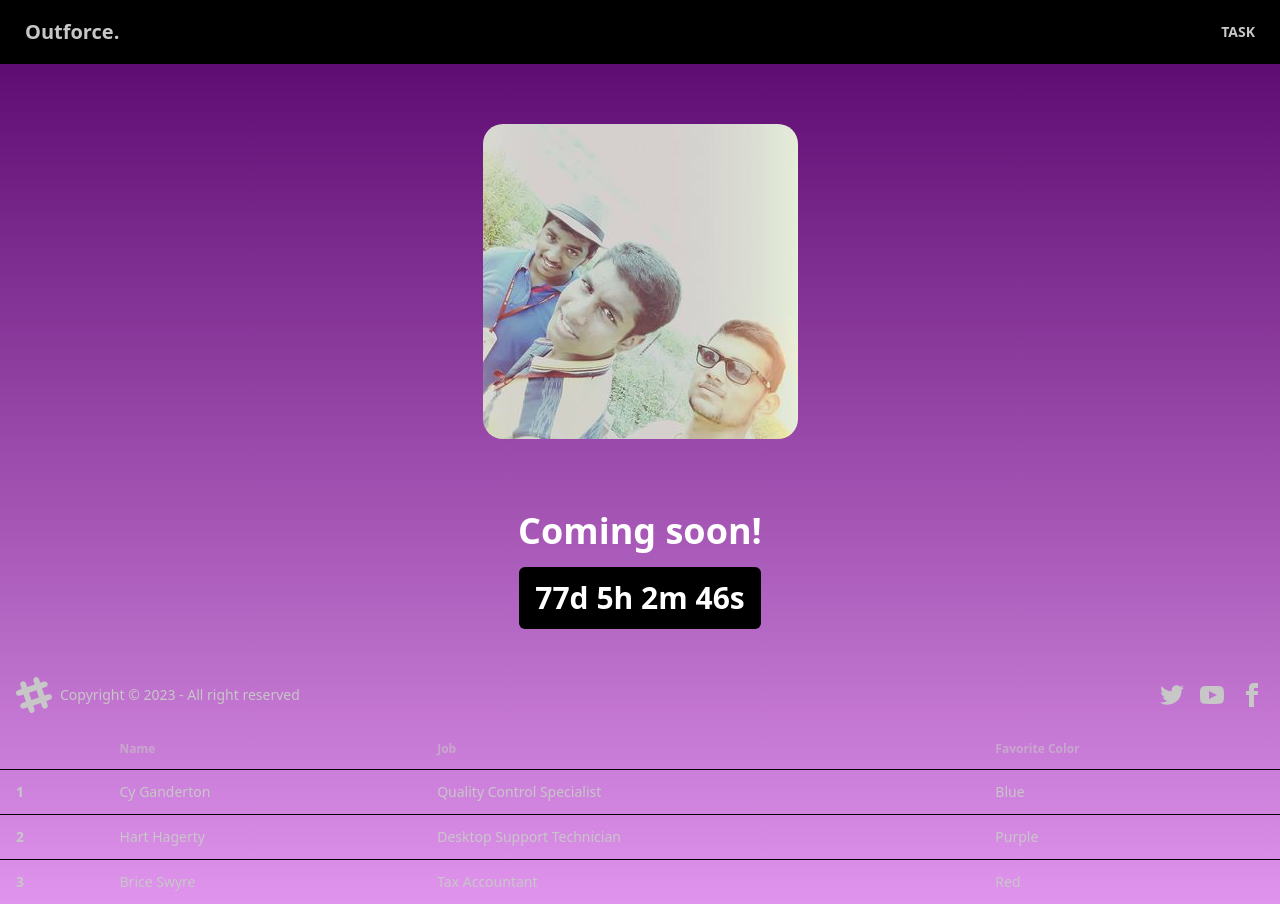
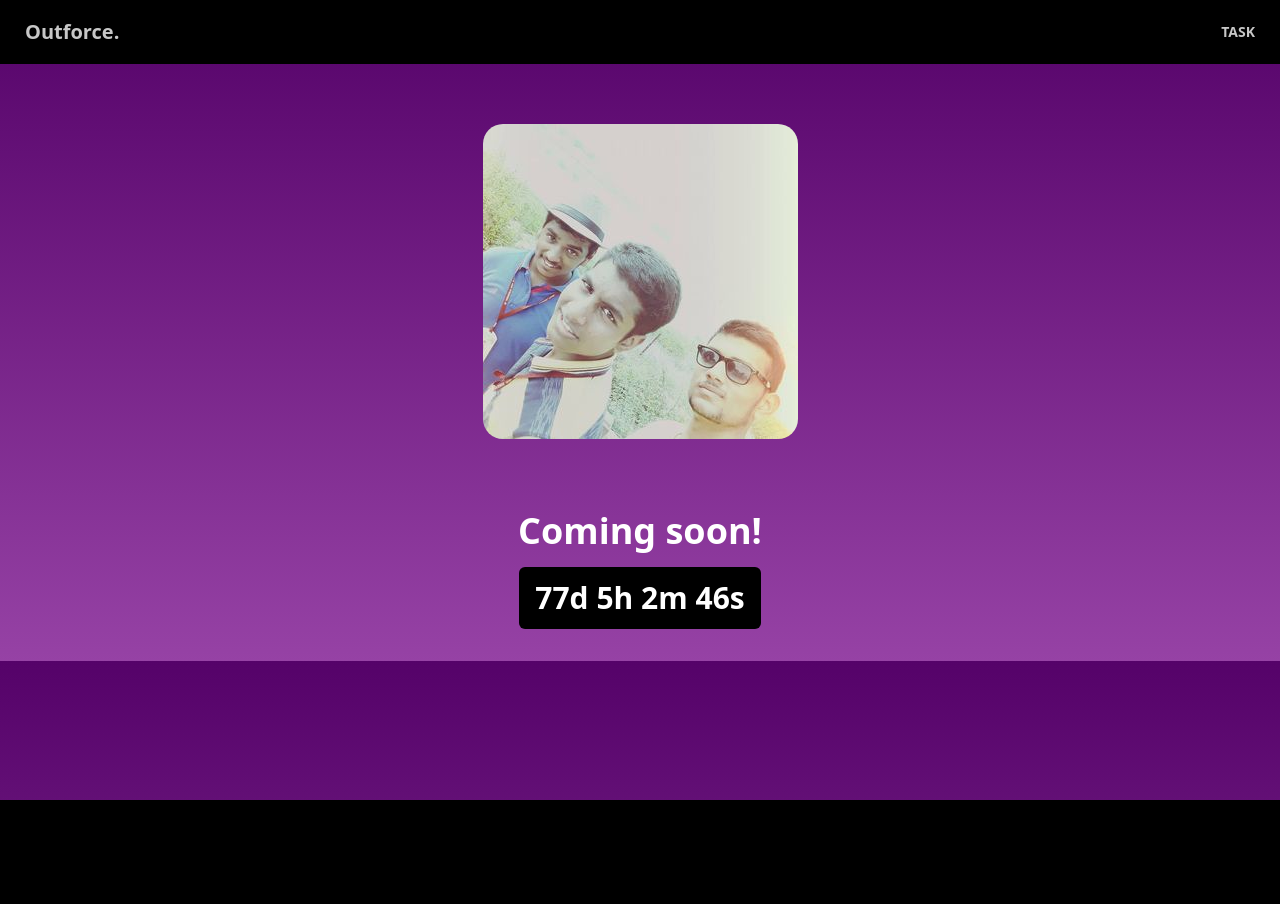
Before and after one commit to mitesh141/outforce, an Angular app: page / in a window 1280 px wide. After the commit the page ends 800 px from the top, so only its background shows below. Built offline with nearby package versions, Linux system fonts and the light colour scheme.

Commit message:
mitesh task traking

```diff
--- a/src/app/app-routing.module.ts
+++ b/src/app/app-routing.module.ts
@@ -1,7 +1,18 @@
 import { NgModule } from '@angular/core';
 import { RouterModule, Routes } from '@angular/router';
+import { TodoComponent } from './todo/todo.component';
+import { LandingPageComponent } from './landing-page/landing-page.component';
 
-const routes: Routes = [];
+const routes: Routes = [
+  {
+    component:TodoComponent,
+    path:'todo'
+  },
+  {
+    component:LandingPageComponent,
+    path:''
+  }
+];
 
 @NgModule({
   imports: [RouterModule.forRoot(routes)],
--- a/src/app/app.component.html
+++ b/src/app/app.component.html
@@ -17,24 +17,11 @@
         <li><a>Item 3</a></li>
       </ul>
     </div>
-    <a class="btn btn-ghost normal-case text-xl">Outforce.</a>
+    <a routerLink="" class="btn btn-ghost normal-case text-xl">Outforce.</a>
   </div>
 
   <div class="navbar-end">
-    <a class="btn">Task</a>
+    <a routerLink="todo" class="btn">Task</a>
   </div>
 </div>
-<app-landing-page></app-landing-page>
-<footer class="footer items-center p-4 bg-accent  text-neutral-content ">
-  <aside class="items-center grid-flow-col">
-    <svg width="36" height="36" viewBox="0 0 24 24" xmlns="http://www.w3.org/2000/svg" fill-rule="evenodd" clip-rule="evenodd" class="fill-current"><path d="M22.672 15.226l-2.432.811.841 2.515c.33 1.019-.209 2.127-1.23 2.456-1.15.325-2.148-.321-2.463-1.226l-.84-2.518-5.013 1.677.84 2.517c.391 1.203-.434 2.542-1.831 2.542-.88 0-1.601-.564-1.86-1.314l-.842-2.516-2.431.809c-1.135.328-2.145-.317-2.463-1.229-.329-1.018.211-2.127 1.231-2.456l2.432-.809-1.621-4.823-2.432.808c-1.355.384-2.558-.59-2.558-1.839 0-.817.509-1.582 1.327-1.846l2.433-.809-.842-2.515c-.33-1.02.211-2.129 1.232-2.458 1.02-.329 2.13.209 2.461 1.229l.842 2.515 5.011-1.677-.839-2.517c-.403-1.238.484-2.553 1.843-2.553.819 0 1.585.509 1.85 1.326l.841 2.517 2.431-.81c1.02-.33 2.131.211 2.461 1.229.332 1.018-.21 2.126-1.23 2.456l-2.433.809 1.622 4.823 2.433-.809c1.242-.401 2.557.484 2.557 1.838 0 .819-.51 1.583-1.328 1.847m-8.992-6.428l-5.01 1.675 1.619 4.828 5.011-1.674-1.62-4.829z"></path></svg>
-    <p>Copyright © 2023 - All right reserved</p>
-  </aside>
-  <nav class="grid-flow-col gap-4 md:place-self-center md:justify-self-end">
-    <a><svg xmlns="http://www.w3.org/2000/svg" width="24" height="24" viewBox="0 0 24 24" class="fill-current"><path d="M24 4.557c-.883.392-1.832.656-2.828.775 1.017-.609 1.798-1.574 2.165-2.724-.951.564-2.005.974-3.127 1.195-.897-.957-2.178-1.555-3.594-1.555-3.179 0-5.515 2.966-4.797 6.045-4.091-.205-7.719-2.165-10.148-5.144-1.29 2.213-.669 5.108 1.523 6.574-.806-.026-1.566-.247-2.229-.616-.054 2.281 1.581 4.415 3.949 4.89-.693.188-1.452.232-2.224.084.626 1.956 2.444 3.379 4.6 3.419-2.07 1.623-4.678 2.348-7.29 2.04 2.179 1.397 4.768 2.212 7.548 2.212 9.142 0 14.307-7.721 13.995-14.646.962-.695 1.797-1.562 2.457-2.549z"></path></svg>
-    </a>
-    <a><svg xmlns="http://www.w3.org/2000/svg" width="24" height="24" viewBox="0 0 24 24" class="fill-current"><path d="M19.615 3.184c-3.604-.246-11.631-.245-15.23 0-3.897.266-4.356 2.62-4.385 8.816.029 6.185.484 8.549 4.385 8.816 3.6.245 11.626.246 15.23 0 3.897-.266 4.356-2.62 4.385-8.816-.029-6.185-.484-8.549-4.385-8.816zm-10.615 12.816v-8l8 3.993-8 4.007z"></path></svg></a>
-    <a><svg xmlns="http://www.w3.org/2000/svg" width="24" height="24" viewBox="0 0 24 24" class="fill-current"><path d="M9 8h-3v4h3v12h5v-12h3.642l.358-4h-4v-1.667c0-.955.192-1.333 1.115-1.333h2.885v-5h-3.808c-3.596 0-5.192 1.583-5.192 4.615v3.385z"></path></svg></a>
-  </nav>
-</footer>
-<app-todo></app-todo>
+<router-outlet></router-outlet>
--- a/src/app/todo/todo.component.html
+++ b/src/app/todo/todo.component.html
@@ -1,36 +1,37 @@
-<div class="overflow-x-auto">
+<div class="form-control w-full max-w-xs mt-10">
+    <label class="label">
+      <span class="label-text">Name/Job/Date</span>
+      <span class="label-text-alt"></span>
+    </label>
+    <input type="text" placeholder="Name/Job/Date" class="input input-bordered w-full max-w-xs" #task />
+
+    <label class="label">
+      <span class="label-text-alt">complete/gay</span>
+      <span class="label-text-alt"></span>
+    </label>
+  </div>
+  <button (click)="addTask(task.value)" class="btn btn-xs sm:btn-sm md:btn-md lg:btn-lg p-1">Submit</button>
+
+<div class="overflow-x-auto mt-10">
     <table class="table">
       <!-- head -->
       <thead>
         <tr>
-          <th></th>
-          <th>Name</th>
-          <th>Job</th>
-          <th>Favorite Color</th>
+
+          <th>Name/Job/Date</th>
+
+
         </tr>
       </thead>
-      <tbody>
+      <tbody *ngFor="let item of list">
         <!-- row 1 -->
         <tr>
-          <th>1</th>
-          <td>Cy Ganderton</td>
-          <td>Quality Control Specialist</td>
-          <td>Blue</td>
+
+          <td>{{item.name}} <button (click)="removeTask(item.id)" class="btn btn-sm">Done</button></td>
+
+
         </tr>
-        <!-- row 2 -->
-        <tr>
-          <th>2</th>
-          <td>Hart Hagerty</td>
-          <td>Desktop Support Technician</td>
-          <td>Purple</td>
-        </tr>
-        <!-- row 3 -->
-        <tr>
-          <th>3</th>
-          <td>Brice Swyre</td>
-          <td>Tax Accountant</td>
-          <td>Red</td>
-        </tr>
+
       </tbody>
     </table>
   </div>
--- a/src/app/todo/todo.component.ts
+++ b/src/app/todo/todo.component.ts
@@ -5,11 +5,23 @@ import { Component, OnInit } from '@angular/core';
   templateUrl: './todo.component.html',
   styleUrls: ['./todo.component.css']
 })
-export class TodoComponent implements OnInit {
+export class TodoComponent{
+title="todo";
+list:any[]=[];
 
-  constructor() { }
-
-  ngOnInit(): void {
+  addTask(item:string)
+  {
+    this.list.push({id:this.list.length,name:item})
+    console.warn(this.list);
+  }
+  addJob(job:string)
+  {
+    this.list.push({id:this.list.length,name:job})
+    console.warn(this.list);
+  }
+  removeTask(id:number){
+    console.warn(id)
+    this.list=this.list.filter(item=>item.id!==id);
   }
 
 }
--- a/src/styles.css
+++ b/src/styles.css
@@ -1,6 +1,6 @@
 @tailwind base;
 @tailwind components;
 @tailwind utilities;
-html,body{
-    background: linear-gradient(to bottom, #550269, #e094ed);
+html{
+    background: linear-gradient( #550269, #9642a5);
 }
```
